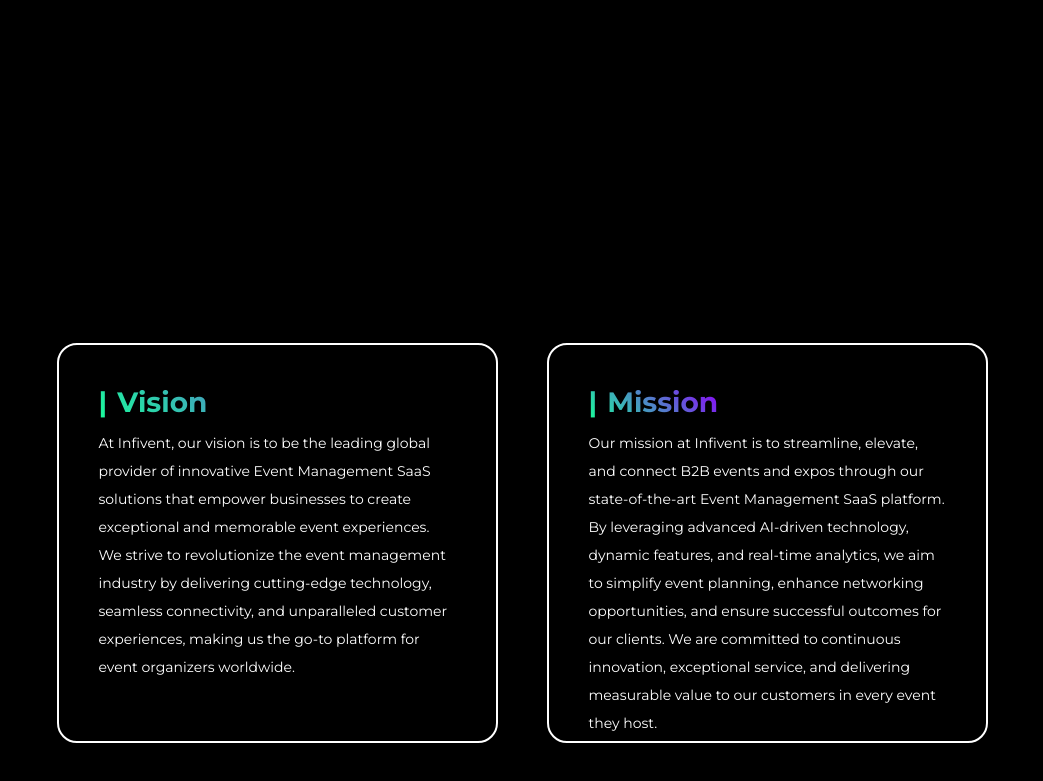
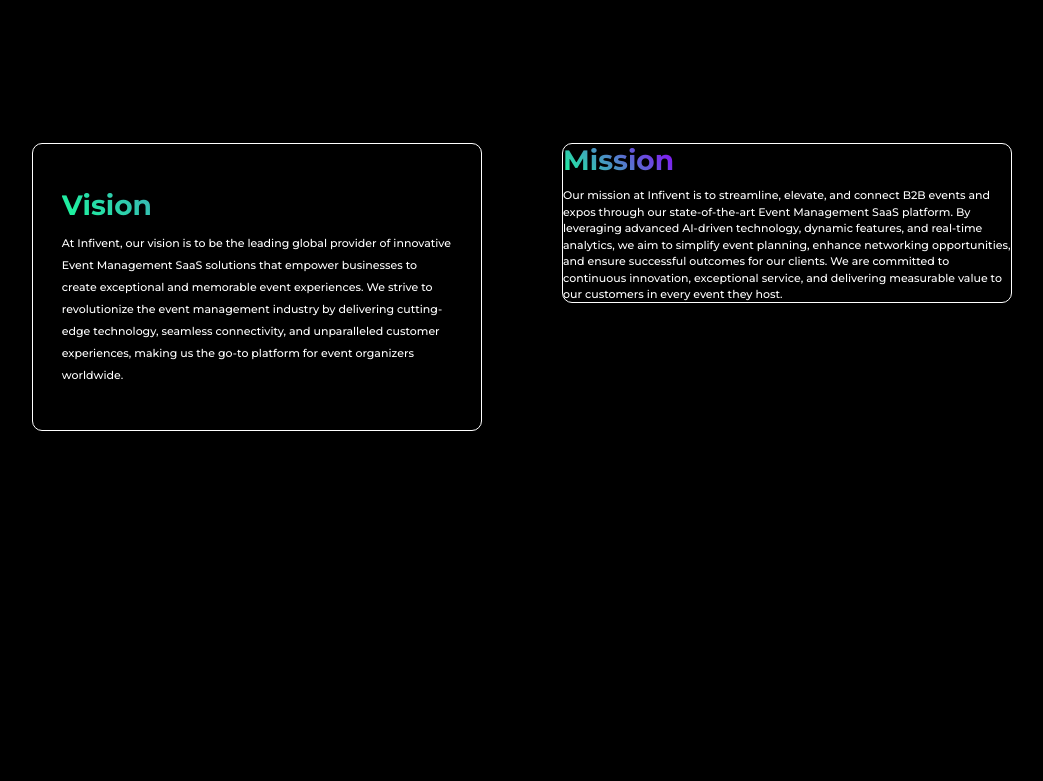
Before and after one commit to prathmeshgokhe/infivent, a React (Create React App) app: page / in a window 1280 px wide. Shown: the part 657-1438 px from the top of the page, without its empty margins (118-1161 px from the left). Built offline with nearby package versions, Linux system fonts and the light colour scheme.

Commit message:
vission sec

```diff
--- a/src/components/Visionmission.jsx
+++ b/src/components/Visionmission.jsx
@@ -1,14 +1,25 @@
 import React from 'react'
 import "../styles/visionmission.scss"
+import AOS from 'aos';
+import 'aos/dist/aos.css';
+import { useEffect } from 'react';
 
 const Visionmission = () => {
+     useEffect(() => {
+    AOS.init()
+
+
+  }, [])
+
+
     return (
         <div className='main'>
             <div className='content'>
                 <div className='vision-info'>
-                    <div className='vision-container'>
+                    <div className='vision-container' data-aos="fade-right"
+        data-aos-delay="50">
                         <div className='heading'>
-                            <h1><span className='verticle-line' >|</span>Vision</h1>
+                            <h1>Vision</h1>
                         </div>
                         <div className='info'>
                             <p>
@@ -20,7 +31,7 @@
                 <div className='mission-info'>
                     <div className='mission-container'>
                         <div className='heading'>
-                            <h1><span className='verticle-line' >|</span>Mission</h1>
+                            <h1>Mission</h1>
                         </div>
                         <div className='info'>
                             <p>
--- a/src/styles/visionmission.scss
+++ b/src/styles/visionmission.scss
@@ -7,22 +7,27 @@
   // border: 1px solid blue;
   .content {
     display: flex;
+    gap: 5em;
     // border: 1px solid yellow;
     height: 100%;
     .vision-info {
       width: 50%;
+      height: 18em;
       // border: 2px solid red;
       display: flex;
       align-items: center;
       justify-content: center;
+
       .vision-container {
-                height: 50%;
-                width: 90%;
-                border: 2px solid white;
+        width: 100%;
+        height: 100%;
+        border: 1.3px solid white;
         display: flex;
         flex-direction: column;
-                border-radius: 20px;
-                padding: 40px;
+        border-radius: 10px;
+        padding-left: 1.8em;
+        padding-right: 1.8em;
+        justify-content: center;
         .heading {
           // border: 2px solid green;
           padding-bottom: 10px;
@@ -40,28 +45,31 @@
         }
         .info {
           p {
+            line-height: 2;
+            color: white;
+            font-size: 11px;
+            font-weight: 500;
             font-family: "Montserrat", sans-serif;
-                        font-size: 14px;
-                        color: white;
-                        line-height: 2;
           }
         }
       }
     }
     .mission-info {
       width: 50%;
+      height: 10em;
       // border: 2px solid blue;
       display: flex;
       align-items: center;
       justify-content: center;
       .mission-container {
-                height: 50%;
-                width: 90%;
-                border: 2px solid white;
+        width: 100%;
+        height: 100%;
+        border: 1.3px solid white;
         display: flex;
         flex-direction: column;
-                border-radius: 20px;
-                padding: 40px;
+        border-radius: 10px;
+        justify-content: center;
+
         .heading {
           // border: 2px solid green;
           width: fit-content;
@@ -81,10 +89,11 @@
         }
         .info {
           p {
+            line-height: 1.5;
+            color: white;
+            font-size: 11px;
+            font-weight: 500;
             font-family: "Montserrat", sans-serif;
-                        font-size: 14px;
-                        color: white;
-                        line-height: 2;
           }
         }
       }
```
Lines whose indentation alone changed are shown as unchanged.
